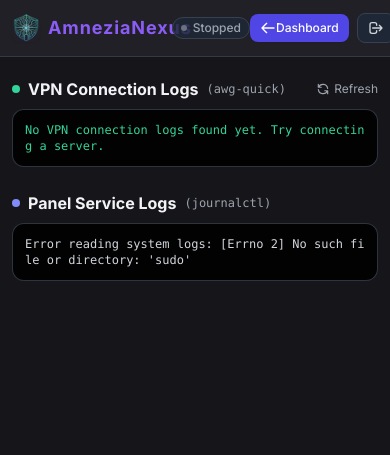
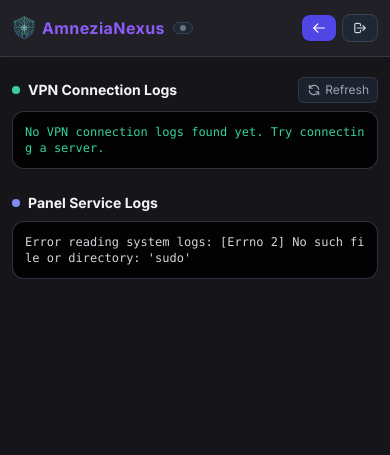
Before and after one commit to amin-baranzehi/AmneziaNexus, a Django app: page /logs/ in a window 390 px wide. Shown: the top 455 px of the page. Run offline with Django 5.2, Linux system fonts and the light colour scheme; the visitor is signed in with stand-in values (Sample User, id 1).

Commit message:
fix(ui): Make navbar and section headers compact and prevent overlap on small screens

```diff
--- a/vpn_panel/templates/vpn_panel/logs.html
+++ b/vpn_panel/templates/vpn_panel/logs.html
@@ -20,31 +20,31 @@
     <!-- Top Navbar -->
     <nav class="bg-panel border-b border-gray-700/80 shadow-sm sticky top-0 z-30">
         <div class="max-w-7xl mx-auto px-3 sm:px-6 lg:px-8">
-            <div class="flex items-center justify-between h-14 sm:h-16">
+            <div class="flex items-center justify-between h-14 sm:h-16 gap-2">
                 <!-- Brand & Status -->
-                <div class="flex items-center space-x-2 sm:space-x-4">
-                    <a href="{% url 'vpn_panel:dashboard' %}" class="flex items-center gap-2 sm:gap-2.5 text-lg sm:text-2xl font-bold text-accent tracking-wider hover:opacity-90 transition">
-                        <img src="{% static 'vpn_panel/icons/app_icon.png' %}" alt="Logo" class="w-7 h-7 sm:w-8 sm:h-8 rounded-lg object-contain shadow-sm">
-                        <span>AmneziaNexus</span>
+                <div class="flex items-center gap-2 sm:gap-3 min-w-0">
+                    <a href="{% url 'vpn_panel:dashboard' %}" class="flex items-center gap-1.5 sm:gap-2.5 text-base sm:text-xl font-bold text-accent tracking-wide hover:opacity-90 transition flex-shrink-0">
+                        <img src="{% static 'vpn_panel/icons/app_icon.png' %}" alt="Logo" class="w-6 h-6 sm:w-7 sm:h-7 md:w-8 md:h-8 rounded-lg object-contain shadow-sm">
+                        <span class="truncate">AmneziaNexus</span>
                     </a>
-                    <div class="flex items-center">
-                        <span class="inline-flex items-center px-2 sm:px-3 py-0.5 sm:py-1 rounded-full text-xs sm:text-sm font-medium {% if is_system_connected %}bg-emerald-950/70 text-emerald-400 border border-emerald-700/70{% else %}bg-gray-800/80 text-gray-400 border border-gray-700{% endif %}">
-                            <span class="w-1.5 h-1.5 rounded-full {% if is_system_connected %}bg-emerald-400 animate-pulse{% else %}bg-gray-500{% endif %} mr-1.5"></span>
-                            <span>{% if is_system_connected %}Running{% else %}Stopped{% endif %}</span>
+                    <div class="flex items-center flex-shrink-0">
+                        <span class="inline-flex items-center px-1.5 sm:px-2.5 py-0.5 rounded-full text-[11px] sm:text-xs font-medium {% if is_system_connected %}bg-emerald-950/70 text-emerald-400 border border-emerald-700/70{% else %}bg-gray-800/80 text-gray-400 border border-gray-700{% endif %}" title="{% if is_system_connected %}System is Running{% else %}System is Stopped{% endif %}">
+                            <span class="w-1.5 h-1.5 rounded-full {% if is_system_connected %}bg-emerald-400 animate-pulse{% else %}bg-gray-500{% endif %} sm:mr-1.5"></span>
+                            <span class="hidden xs:inline">{% if is_system_connected %}Running{% else %}Stopped{% endif %}</span>
                         </span>
                     </div>
                 </div>
 
                 <!-- Right Actions -->
-                <div class="flex items-center space-x-2 sm:space-x-3">
-                    <a href="{% url 'vpn_panel:dashboard' %}" class="inline-flex items-center px-2.5 sm:px-3.5 py-1.5 sm:py-2 bg-indigo-600 hover:bg-indigo-500 text-white text-xs sm:text-sm font-medium rounded-lg transition duration-150 shadow-sm">
-                        <svg class="w-4 h-4 sm:mr-1.5" fill="none" stroke="currentColor" viewBox="0 0 24 24"><path stroke-linecap="round" stroke-linejoin="round" stroke-width="2" d="M10 19l-7-7m0 0l7-7m-7 7h18"></path></svg>
-                        <span><span class="hidden sm:inline">Back to </span>Dashboard</span>
+                <div class="flex items-center gap-1.5 sm:gap-2.5 flex-shrink-0">
+                    <a href="{% url 'vpn_panel:dashboard' %}" class="inline-flex items-center gap-1.5 px-2.5 sm:px-3 py-1.5 bg-indigo-600 hover:bg-indigo-500 text-white text-xs sm:text-sm font-medium rounded-lg transition duration-150 shadow-sm" title="Back to Dashboard">
+                        <svg class="w-3.5 h-3.5 sm:w-4 sm:h-4" fill="none" stroke="currentColor" viewBox="0 0 24 24"><path stroke-linecap="round" stroke-linejoin="round" stroke-width="2" d="M10 19l-7-7m0 0l7-7m-7 7h18"></path></svg>
+                        <span class="hidden sm:inline">Dashboard</span>
                     </a>
                     <form action="{% url 'logout' %}" method="post" class="inline">
                         {% csrf_token %}
-                        <button type="submit" class="inline-flex items-center px-2.5 sm:px-3.5 py-1.5 sm:py-2 bg-gray-800/90 hover:bg-gray-700 text-gray-300 text-xs sm:text-sm font-medium rounded-lg transition duration-150 border border-gray-700" title="Sign Out">
-                            <svg class="w-4 h-4 sm:mr-1.5" fill="none" stroke="currentColor" viewBox="0 0 24 24"><path stroke-linecap="round" stroke-linejoin="round" stroke-width="2" d="M17 16l4-4m0 0l-4-4m4 4H7m6 4v1a3 3 0 01-3 3H6a3 3 0 01-3-3V7a3 3 0 013-3h4a3 3 0 013 3v1"></path></svg>
+                        <button type="submit" class="inline-flex items-center gap-1.5 px-2.5 sm:px-3 py-1.5 bg-gray-800/90 hover:bg-gray-700 text-gray-300 text-xs sm:text-sm font-medium rounded-lg transition duration-150 border border-gray-700" title="Sign Out">
+                            <svg class="w-3.5 h-3.5 sm:w-4 sm:h-4" fill="none" stroke="currentColor" viewBox="0 0 24 24"><path stroke-linecap="round" stroke-linejoin="round" stroke-width="2" d="M17 16l4-4m0 0l-4-4m4 4H7m6 4v1a3 3 0 01-3 3H6a3 3 0 01-3-3V7a3 3 0 013-3h4a3 3 0 013 3v1"></path></svg>
                             <span class="hidden sm:inline">Logout</span>
                         </button>
                     </form>
@@ -58,12 +58,13 @@
 
         <!-- VPN Logs Section -->
         <div class="mb-6 sm:mb-8">
-            <div class="flex items-center justify-between mb-2 sm:mb-3">
-                <h2 class="text-base sm:text-lg font-bold text-gray-100 flex items-center gap-2">
-                    <span class="w-2 h-2 rounded-full bg-emerald-400"></span>
-                    VPN Connection Logs <span class="text-xs text-gray-400 font-mono font-normal">(awg-quick)</span>
+            <div class="flex items-center justify-between gap-2 mb-2 sm:mb-3">
+                <h2 class="text-sm sm:text-base md:text-lg font-bold text-gray-100 flex items-center gap-2 truncate">
+                    <span class="w-2 h-2 rounded-full bg-emerald-400 flex-shrink-0"></span>
+                    <span class="truncate">VPN Connection Logs</span>
+                    <span class="text-[11px] sm:text-xs text-gray-400 font-mono font-normal hidden xs:inline">(awg-quick)</span>
                 </h2>
-                <button onclick="window.location.reload();" class="text-xs text-gray-400 hover:text-indigo-400 flex items-center gap-1 transition">
+                <button onclick="window.location.reload();" class="text-xs text-gray-400 hover:text-indigo-400 flex items-center gap-1 transition flex-shrink-0 px-2 py-1 bg-gray-800/70 hover:bg-gray-800 rounded-md border border-gray-700/70">
                     <svg class="w-3.5 h-3.5" fill="none" stroke="currentColor" viewBox="0 0 24 24"><path stroke-linecap="round" stroke-linejoin="round" stroke-width="2" d="M4 4v5h.582m15.356 2A8.001 8.001 0 004.582 9m0 0H9m11 11v-5h-.581m0 0a8.003 8.003 0 01-15.357-2m15.357 2H15"></path></svg>
                     <span>Refresh</span>
                 </button>
@@ -75,10 +76,11 @@
 
         <!-- System Logs Section -->
         <div class="mb-6 sm:mb-8">
-            <div class="flex items-center justify-between mb-2 sm:mb-3">
-                <h2 class="text-base sm:text-lg font-bold text-gray-100 flex items-center gap-2">
-                    <span class="w-2 h-2 rounded-full bg-indigo-400"></span>
-                    Panel Service Logs <span class="text-xs text-gray-400 font-mono font-normal">(journalctl)</span>
+            <div class="flex items-center justify-between gap-2 mb-2 sm:mb-3">
+                <h2 class="text-sm sm:text-base md:text-lg font-bold text-gray-100 flex items-center gap-2 truncate">
+                    <span class="w-2 h-2 rounded-full bg-indigo-400 flex-shrink-0"></span>
+                    <span class="truncate">Panel Service Logs</span>
+                    <span class="text-[11px] sm:text-xs text-gray-400 font-mono font-normal hidden xs:inline">(journalctl)</span>
                 </h2>
             </div>
             <div id="sys-logs-container" class="bg-black/90 p-3 sm:p-4 rounded-xl border border-gray-700/80 overflow-x-auto shadow-inner custom-scrollbar" style="max-height: 340px; overflow-y: auto;">
```
Also changed, not shown: vpn_panel/templates/vpn_panel/config_form.html (+9 -9 lines), vpn_panel/templates/vpn_panel/dashboard.html (+14 -14 lines).
